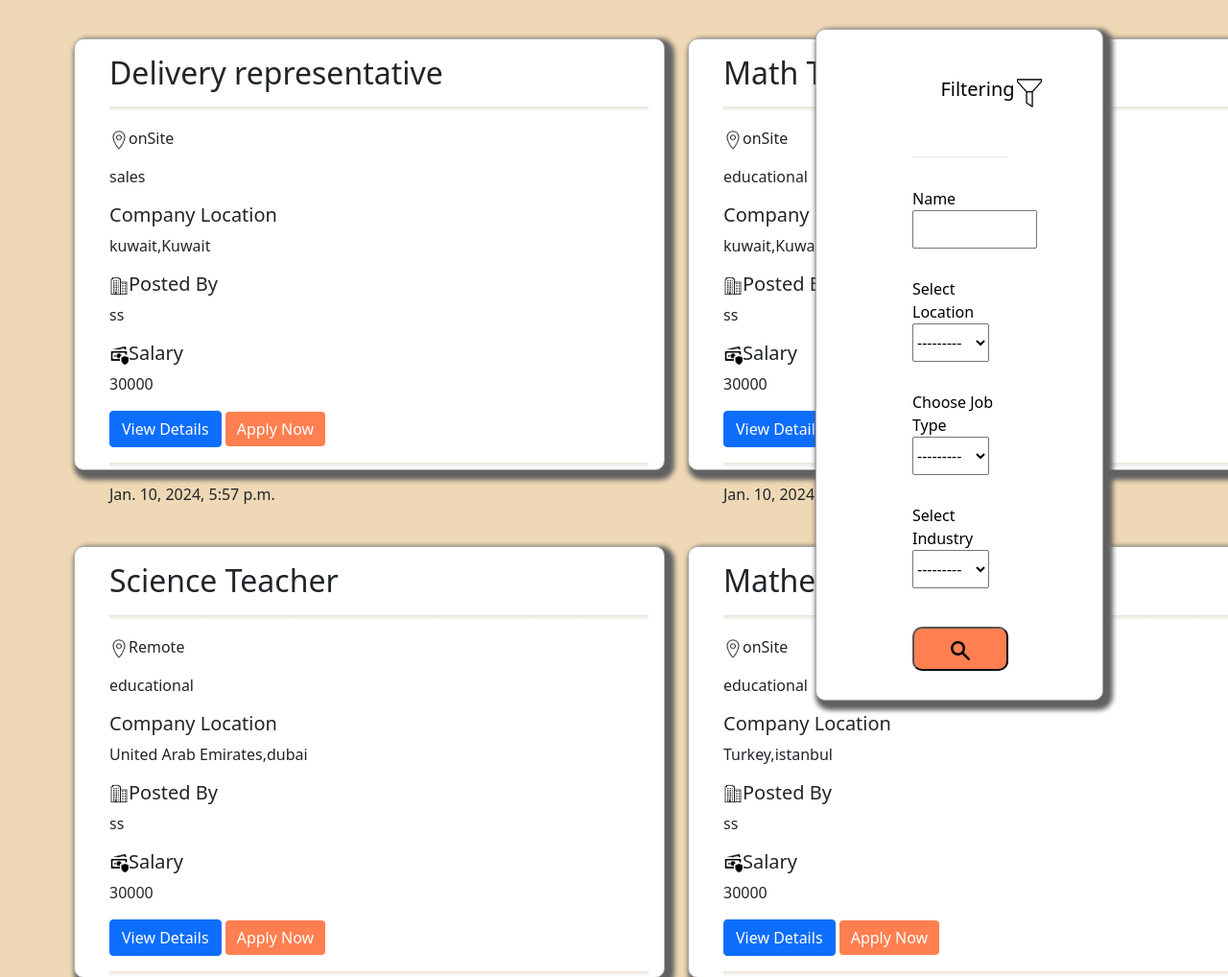
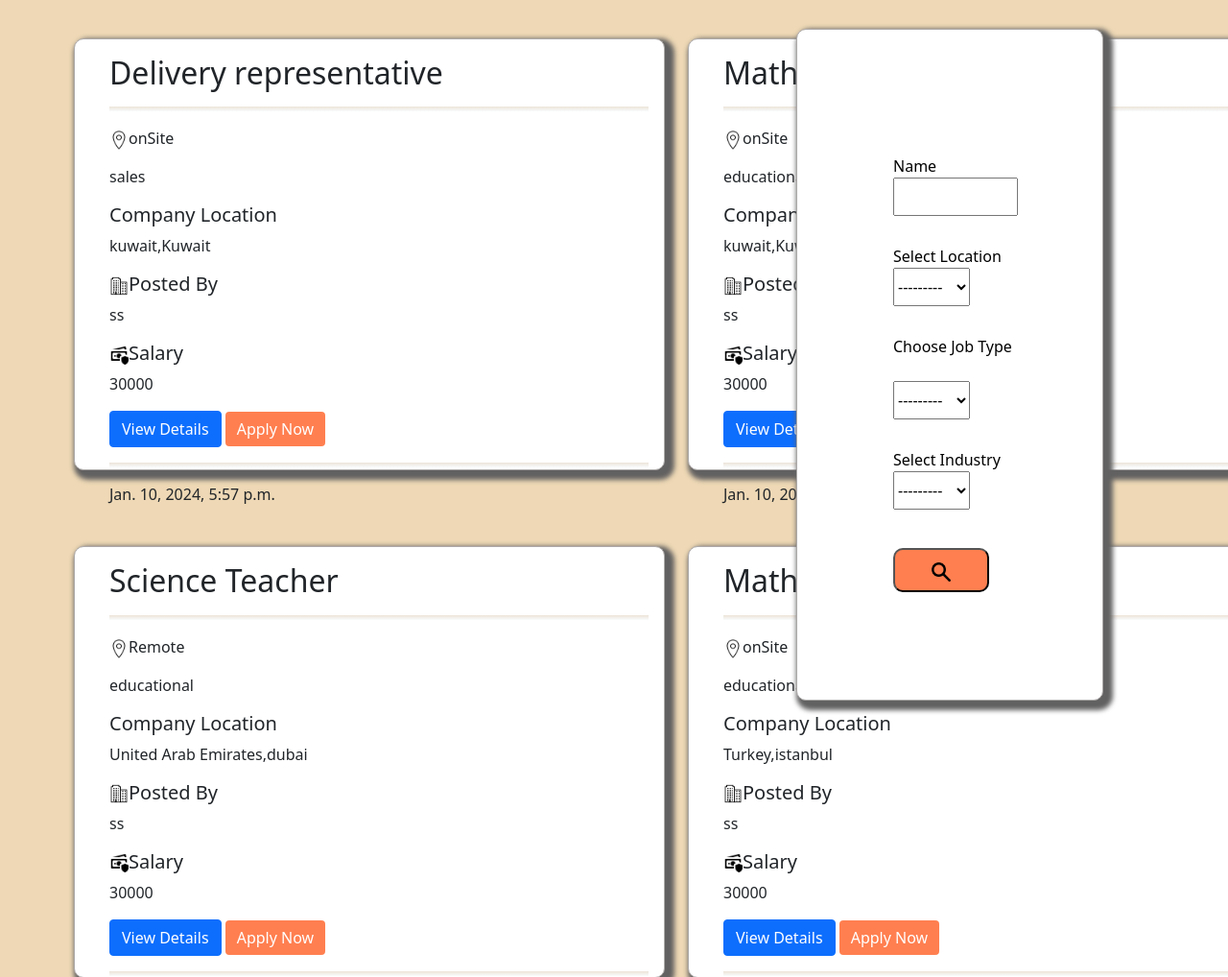
Before and after one commit to fatimatoghoz23/job-portal, a Django app: page /job_listing/ in a window 1280 px wide; the page is wider, and only the part inside the window is pictured. Shown: the part 70-1088 px from the top of that part at 96% size. Run offline with Django 4.2, Linux system fonts and the light colour scheme; data comes from the database, SQL or seed files in the repository.

Commit message:
Update job_listing.html

```diff
--- a/templates/job_listing.html
+++ b/templates/job_listing.html
@@ -241,15 +241,9 @@
 <!--   <button class="hide" id="hide" type="button"> Filtering</button>
  -->
 
-          <form class='jobs2' id="jobs2" style="box-shadow: 5px 5px 5px 5px rgb(98, 97, 97)
-          ;border:1px solid rgb(173, 169, 169);width: 300px;z-index: 1;" method="GET" action="/alljobs">
-          <div style="display: flex;position: relative;left: 30%;top: -50px;font-weight: bold;">
+          <form class='jobs2' id="jobs2"  style="box-shadow: 5px 5px 5px 5px rgb(98, 97, 97)
+      ;border:1px solid rgb(173, 169, 169);z-index: 1;display: flex;"  method="GET" action="/alljobs">
 
-              <h5>Filtering</h5>
-              <img src="{% static 'image/filter.png' %}" style="width: 30px;"/>
-
-          </div>
-          <hr style="width: 100%;margin: 0;height: 2px;">
 
           <label>Name</label>
          {{filter.form.title}}
```
